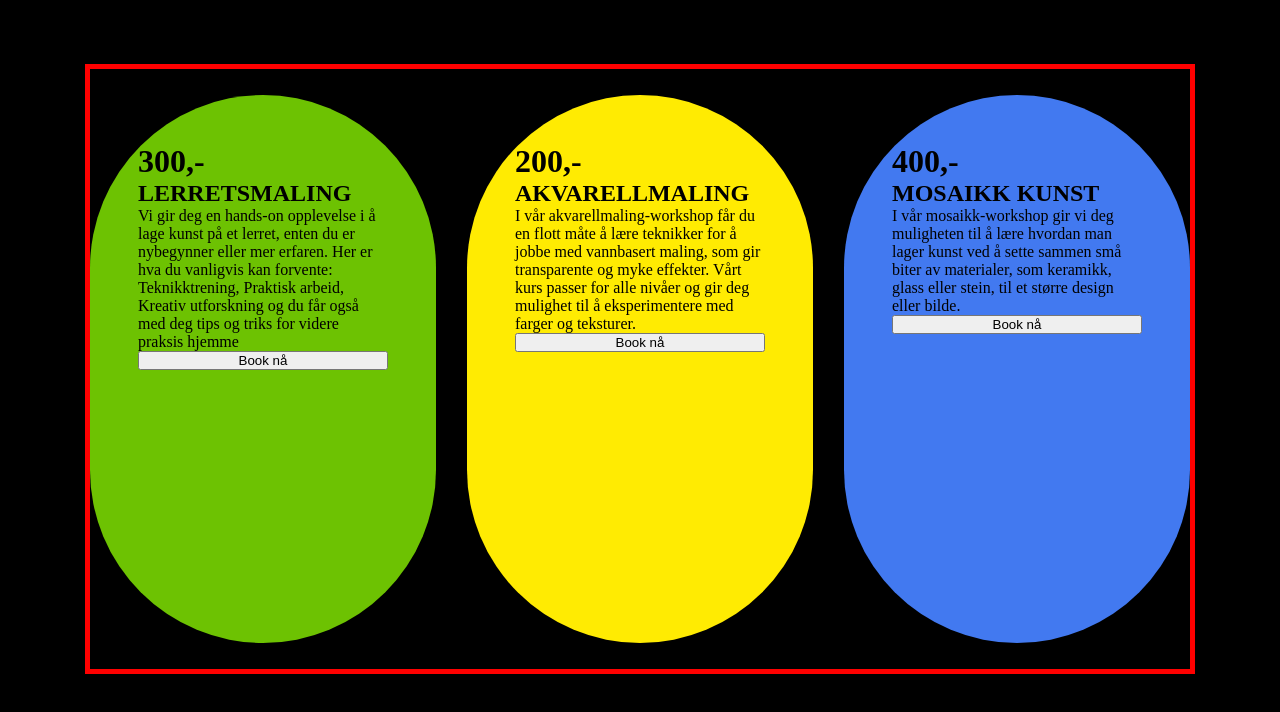
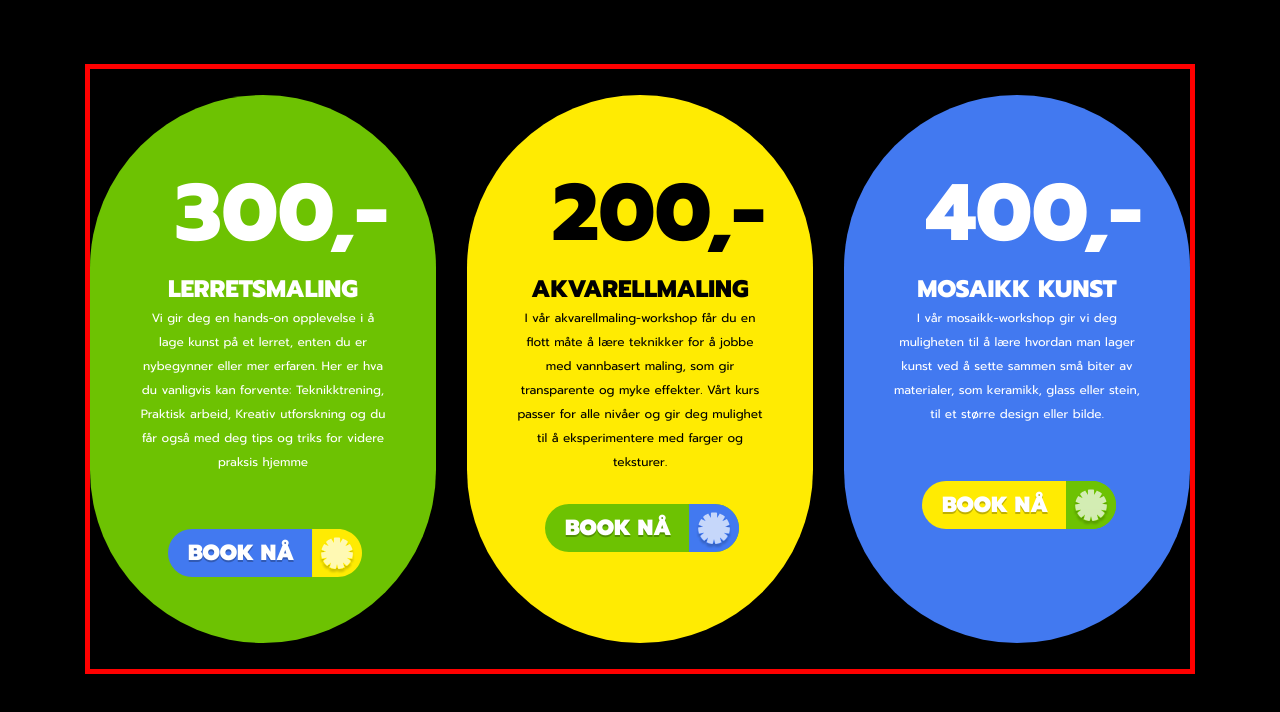
Before and after one commit to sqoobe/Craftsvilla, a plain HTML site: page booking.html in a window 1280 px wide. Drawn offline with Linux system fonts and the light colour scheme.

Commit message:
booking almost done

```diff
--- a/booking.html
+++ b/booking.html
@@ -22,7 +22,7 @@
                     Teknikktrening, Praktisk arbeid,  Kreativ utforskning og du får også med deg tips og triks for videre praksis hjemme
                 </p>
             </div>
-            <button id="lerret-btn">Book nå</button>
+            <button id="lerret-btn">BOOK NÅ <img id=btn src="img/lerret-btn.svg" alt=""></button>
         </div>
         <!-- akvarellmaling workshop booking -->
         <div class="yellow-box">
@@ -32,7 +32,7 @@
                 <p>
                     I vår akvarellmaling-workshop får du en flott måte å lære teknikker for å jobbe med vannbasert maling, som gir transparente og myke effekter. Vårt kurs passer for alle nivåer og gir deg mulighet til å eksperimentere med farger og teksturer.                </p>
             </div>
-            <button id="akvarell-btn">Book nå</button>
+            <button id="akvarell-btn">BOOK NÅ <img id=btn src="img/akv-btn.svg" alt=""></button>
         </div>
         <!-- mosaikk kunst booking  -->
         <div class="blue-box">
@@ -42,7 +42,7 @@
                 <p>
                     I vår mosaikk-workshop gir vi deg muligheten til å lære hvordan man lager kunst ved å sette sammen små biter av materialer, som keramikk, glass eller stein, til et større design eller bilde.                </p>
             </div>
-            <button id="mosaikk-btn">Book nå</button>
+            <button id="mosaikk-btn">BOOK NÅ <img id=btn src="img/mosa-btn.svg" alt=""></button>
         </div>
     </main>
 </body>
--- a/style-booking.css
+++ b/style-booking.css
@@ -47,3 +47,85 @@ body{
     padding-top: 3em;
     border-radius: 250px;
 }
+.lerret-info{
+    color: white;
+    margin-bottom: 55px;
+}
+.akvarell-info{
+
+    /* border: 2px solid red; */
+    margin-bottom: 30px;
+}
+.mosaikk-info{
+    color: white;
+    margin-bottom: 55px;
+}
+h1{
+    margin-top: 10px;
+    text-align: end;
+    font-family: Prompt;
+    font-size: 80px;
+    font-style: normal;
+    font-weight: 800;
+
+}
+h2{
+    text-align: center;
+    font-family: Prompt;
+    font-size: 24px;
+    font-style: normal;
+    font-weight: 800;
+    line-height: 132%;
+
+}
+p{
+    text-align: center;
+    font-family: Prompt;
+    font-size: 12px;
+    font-style: normal;
+    font-weight: 400;
+    line-height: 200%;
+}
+button{
+margin-left: 30px;
+display: flex;
+width: 185px;
+height: 48px;
+flex-direction: row;
+align-items: center;
+justify-content: start;
+padding-left: 20px;
+color: white;
+border: none;
+border-radius: 25px;
+background-color: #6DC202;
+font-family: Prompt;
+font-weight: 900;
+font-size: 22px;
+text-shadow: 0px 2px 0px rgba(0, 0, 0, 0.25);
+white-space: nowrap;
+}
+#mosaikk-btn{
+    background-color:#FFEB02;
+}
+#lerret-btn{
+    background-color: #4279F0;
+}
+
+#btn{
+    display: flex;
+    margin-left: 8px;
+    padding-left: 10px;
+    flex-direction: row;
+    height: 48px
+}
+/*
+button{
+    background-color: hsl(0, 0%, 95%);
+    width: 150px;
+    height: 48px;
+    border: none;
+    font-family: 'Lexend Deca', sans-serif;
+    font-weight: 400;
+    border-radius: 25px;
+} */
```
Also changed, not shown: img/_.png (added), img/akv-btn.svg (added), img/green.png (added), img/lerret-btn.svg (added), img/mosa-btn.svg (added).
